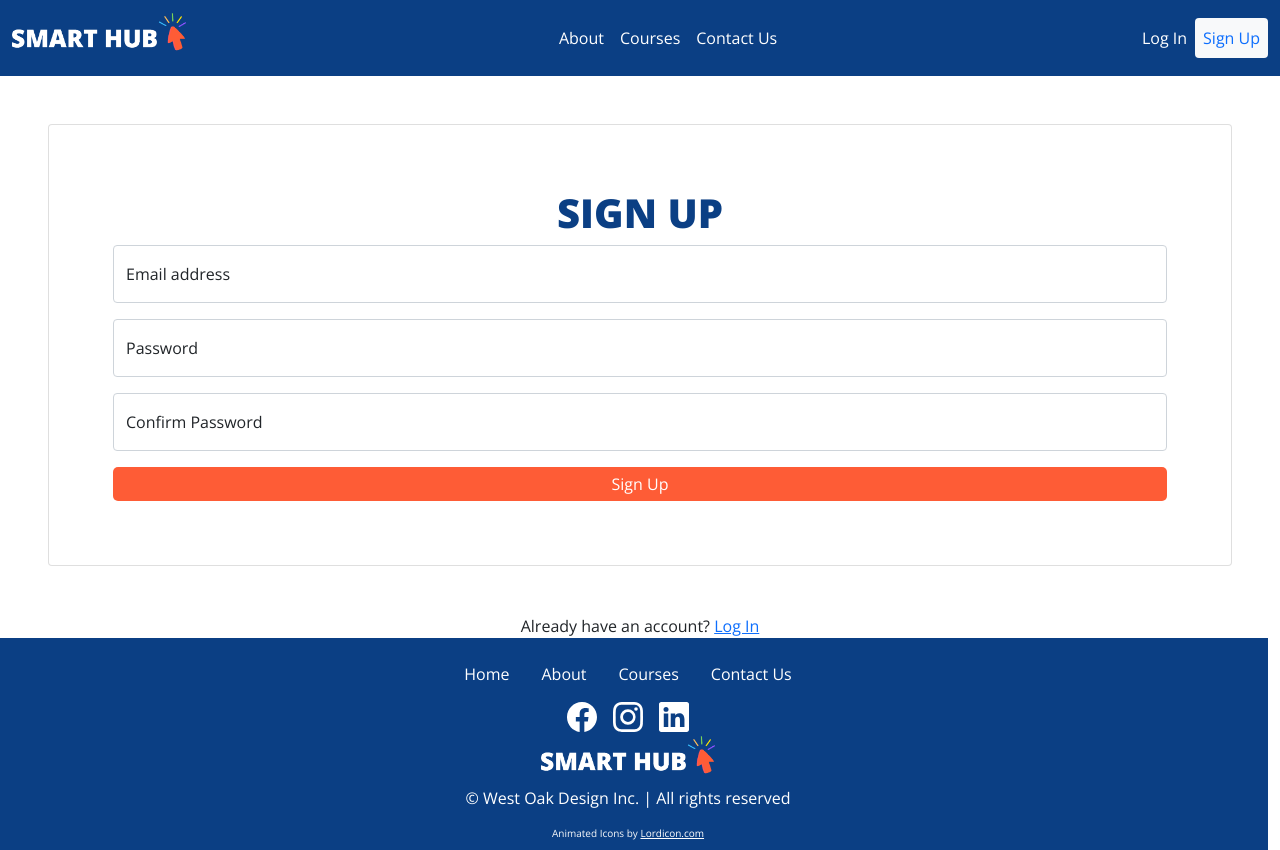
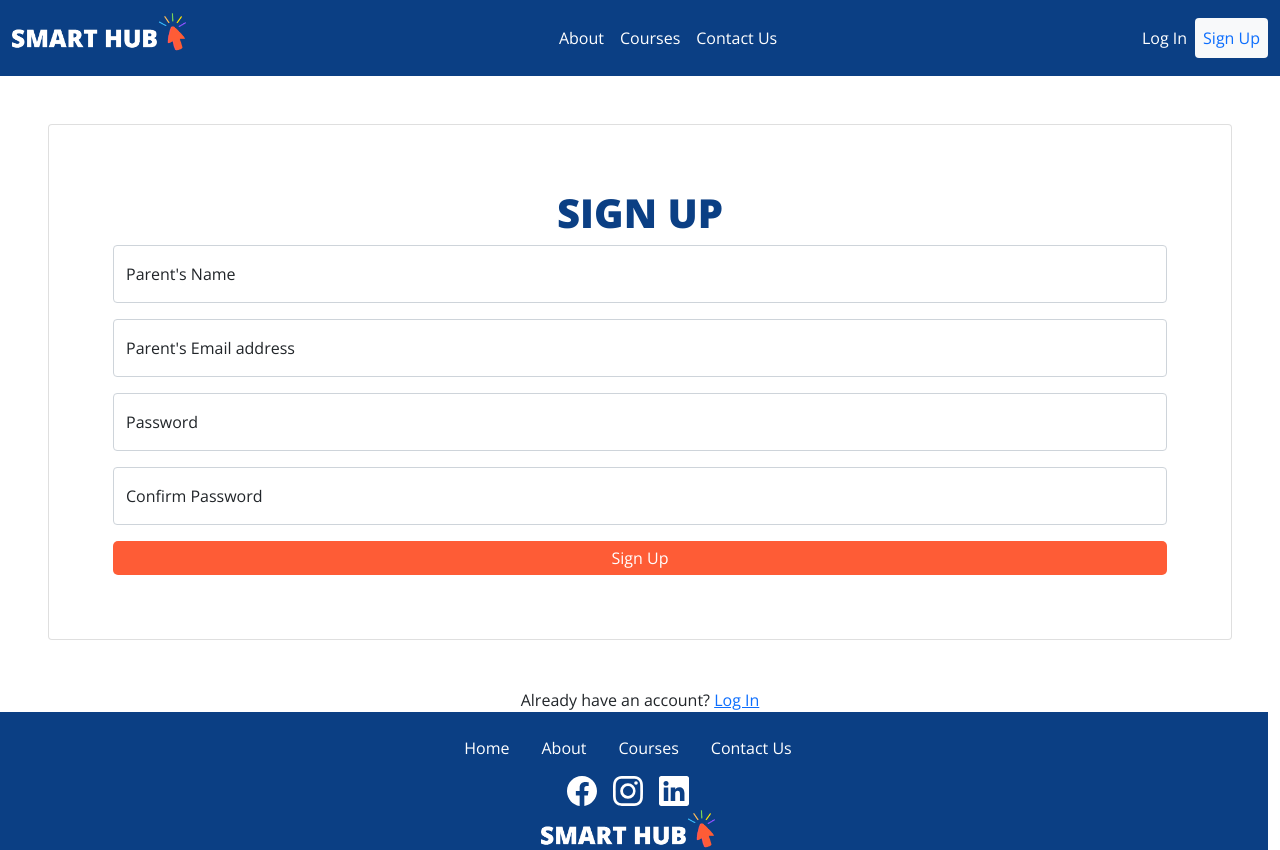
Before and after one commit to smart-hub-wod/smarthub-v2, a React (Create React App) app: page /signup in a window 1280 px wide. Shown: the top 850 px of the page. Built offline with nearby package versions, Linux system fonts and the light colour scheme; no server answers.

Commit message:
added users to database upon signup to store their information + added addcourse form page for admins

```diff
--- a/src/App.js
+++ b/src/App.js
@@ -15,6 +15,7 @@ import Terms from "./terms";
 import Page404 from "./404";
 import Listing from "./listing";
 import Settings from "./settings";
+import AddCourse from "./add-course";
 // Add pages here!
 
 import { AuthProvider } from "./contexts/AuthContext"
@@ -29,6 +30,7 @@ function App() {
           <Switch>
               <PrivateRoute exact path="/dashboard" component={Dashboard} />
               <PrivateRoute exact path="/settings" component={Settings} />
+              <PrivateRoute exact path="/add-course" component={AddCourse} />
               <Route exact path="/" component={Home} />
               <Route path="/signup" component={Signup} />
               <Route path="/login" component={Login} />
--- /dev/null
+++ b/src/add-course.js
@@ -0,0 +1,41 @@
+import React, {useRef} from "react"
+import { Form, Button, Card, Alert } from 'react-bootstrap'
+
+
+export default function AddCourse() {
+    const titleRef = useRef()
+    const descriptionRef = useRef()
+    const timelineRef = useRef()
+
+    function handleSubmit(e) {
+        e.preventDefault()
+        console.log(titleRef.current.value, descriptionRef.current.value, timelineRef.current.value)
+        // Add to Database once all values are received
+    }
+    return (
+        <>
+        <div>
+        <Card className="card m-5 p-5">
+                <Card.Body>
+                    <h1 className="text-center text-shblue">Add New Course</h1>
+                    <Form onSubmit={handleSubmit}>
+                        <Form.Group id="title" className="mb-3 form-floating">
+                            <Form.Control type="text" ref={titleRef} className="form-control" placeholder="Course Title" id="InputName" aria-describedby="name" required/>
+                            <Form.Label for="InputName" className="form-label floatingInput">Course Title</Form.Label>
+                        </Form.Group>
+                        <Form.Group id="description" className="mb-3 form-floating">
+                            <Form.Control type="text" ref={descriptionRef} className="form-control" placeholder="Description" id="InputDescription" aria-describedby="name" required/>
+                            <Form.Label for="InputDescription" className="form-label floatingInput">Course Description</Form.Label>
+                        </Form.Group>
+                        <Form.Group id="timeline" className="mb-3 form-floating">
+                            <Form.Control type="text" ref={timelineRef} className="form-control" placeholder="Timeline" id="InputTimeline" aria-describedby="name" required/>
+                            <Form.Label for="InputTimeline" className="form-label floatingInput">Timeline</Form.Label>
+                        </Form.Group>
+                        <Button  bsPrefix="button-sh" className="w-100" type="submit">Add Course</Button>
+                    </Form>
+                </Card.Body>
+            </Card>
+        </div>
+        </>
+    )
+}
--- a/src/settings.js
+++ b/src/settings.js
@@ -62,7 +62,7 @@ export default function Settings() {
                             <Form.Control type="password" ref={passwordConfirmRef} className="form-control" placeholder="Confirm Password" id="InputPasswordConfirm" aria-describedby="password confirm"/>
                             <Form.Label for="InputPasswordConfirm" className="form-label floatingInput">New Password Confirmation</Form.Label>
                         </Form.Group>
-                        <Button  bsPrefix="button-sh" className="w-100" type="submit">Update Profile</Button>
+                        <Button  bsPrefix="button-sh" className="w-100" type="submit" disabled={loading}>Update Profile</Button>
                     </Form>
                 </Card.Body>
             </Card>
--- a/src/signup.js
+++ b/src/signup.js
@@ -2,11 +2,13 @@ import React, {useRef, useState} from "react"
 import { Form, Button, Card, Alert } from 'react-bootstrap'
 import { Link, useHistory } from 'react-router-dom'
 import { useAuth } from "./contexts/AuthContext.js"
+import firebase from './firebase'
 
 export default function Signup() {
     const emailRef = useRef()
     const passwordRef = useRef()
     const passwordConfirmRef = useRef()
+    const nameRef = useRef()
     const { signup } = useAuth()
     const [error, setError] = useState('')
     const [loading, setLoading] = useState(false)
@@ -14,6 +16,8 @@ export default function Signup() {
 
     async function handleSubmit(e) {
         e.preventDefault()
+        const email = emailRef.current.value
+        const pw = passwordRef.current.value
 
         if (passwordRef.current.value !== passwordConfirmRef.current.value) {
             return setError('Passwords do not match')
@@ -22,12 +26,20 @@ export default function Signup() {
         try {
             setError('')
             setLoading(true)
-            await signup(emailRef.current.value, passwordRef.current.value)
+            await signup(email, pw)
+            addUser(email, nameRef.current.value)
             history.push("/dashboard")
         } catch {
             setError('Failed to create an account')
         }
         setLoading(false)
+    }
+
+    function addUser(email, username) {
+        firebase.firestore().collection("users").doc(email).set({
+            name: username,
+            children: {}
+        })
     }
 
     return (
@@ -37,9 +49,13 @@ export default function Signup() {
                     <h1 className="text-center text-shblue">SIGN UP</h1>
                     {error && <Alert variant="danger">{error}</Alert>}
                     <Form onSubmit={handleSubmit}>
+                        <Form.Group id="name" className="mb-3 form-floating">
+                            <Form.Control type="text" ref={nameRef} className="form-control" placeholder="Your Name" id="InputName" aria-describedby="name" required/>
+                            <Form.Label for="InputName" className="form-label floatingInput">Parent's Name</Form.Label>
+                        </Form.Group>
                         <Form.Group id="email" className="mb-3 form-floating">
                             <Form.Control type="email" ref={emailRef} className="form-control" placeholder="name@example.com" id="InputEmail" aria-describedby="email" required/>
-                            <Form.Label for="InputEmail" className="form-label floatingInput">Email address</Form.Label>
+                            <Form.Label for="InputEmail" className="form-label floatingInput">Parent's Email address</Form.Label>
                         </Form.Group>
                         <Form.Group id="password" className="mb-3 form-floating">
                             <Form.Control type="password" ref={passwordRef} className="form-control" placeholder="Password" id="InputPassword" aria-describedby="password" required/>
```
